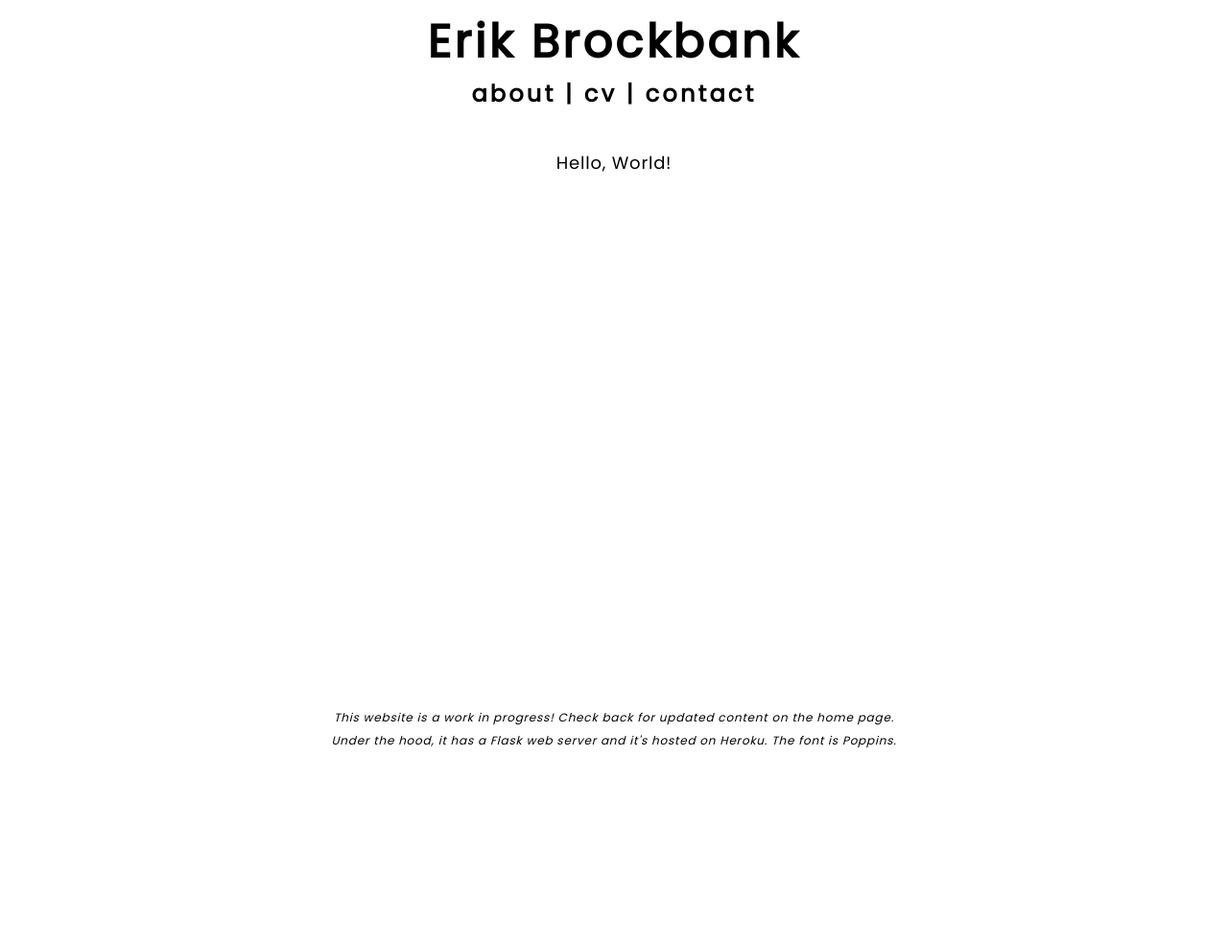
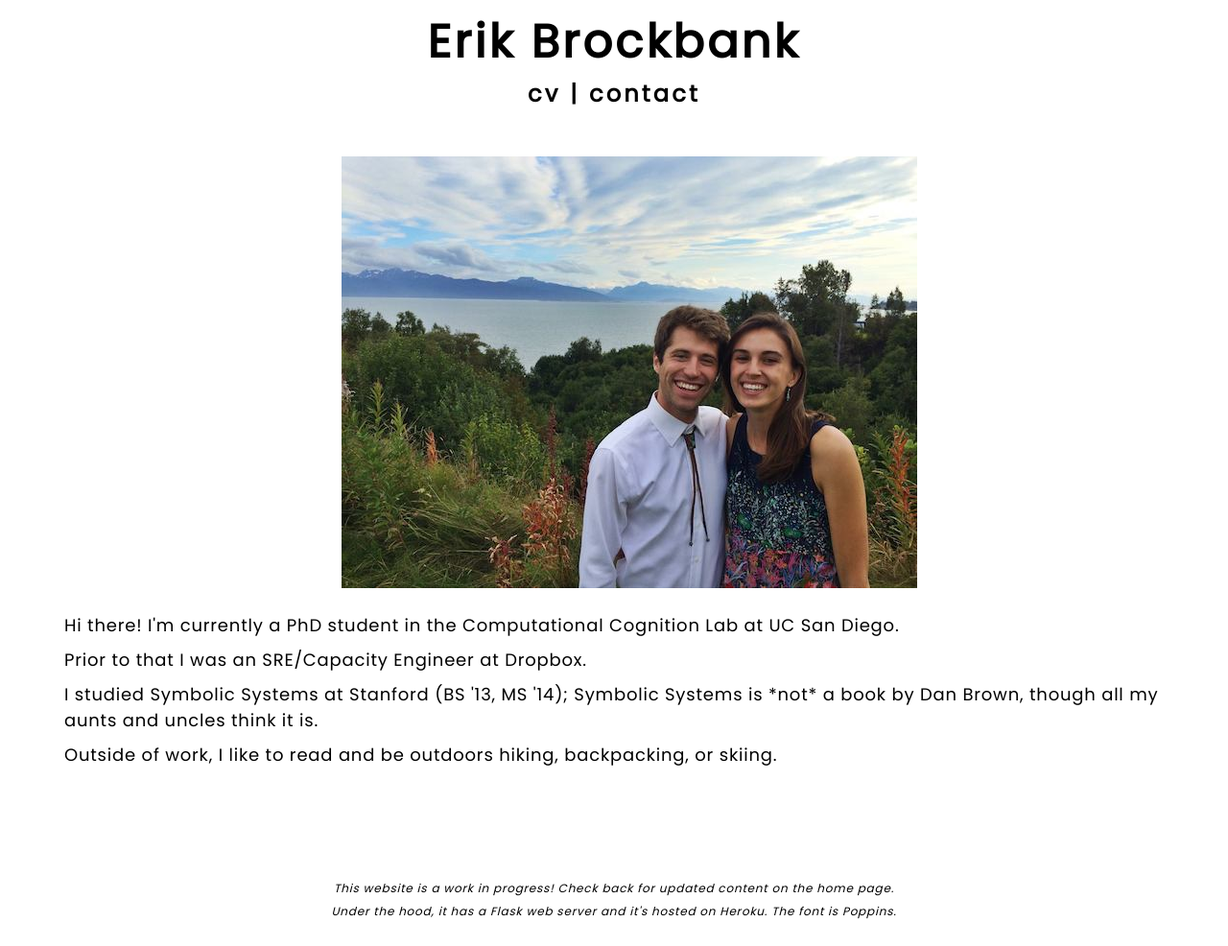
Before and after one commit to erik-brockbank/website, a Flask app: page / in a window 1280 px wide. Shown: the whole page at 96% size. Before the commit the page ends 780 px from the top, so only its background shows below. Run offline with Flask 2, Linux system fonts and the light colour scheme.

Commit message:
move about to index, cleanup

```diff
--- a/requirements.txt
+++ b/requirements.txt
@@ -2,7 +2,7 @@ click==6.7
 Flask==0.12.3
 gunicorn==19.6.0
 itsdangerous==0.24
-Jinja2==2.10.1
+Jinja2 = ">=2.10.1"
 MarkupSafe==0.23
 requests==2.20.0
 virtualenv==15.1.0
--- a/static/style.css
+++ b/static/style.css
@@ -48,10 +48,7 @@ p{
 	flex-direction: row;
 	flex-wrap: wrap;
 	justify-content: center;
-}
-
-.index-bucket{
-	font-size: 18px;
+        margin-left: 2em;
 }
 
 .about-img-bucket{
@@ -84,7 +81,7 @@ p{
 	font-size: 12px;
 	display: flex;
 	flex-direction: column;
-	margin-top: auto;
+	margin-top: 8em;
 	margin-bottom: 2em;
 }
 .footer-item{
--- a/templates/contact.html
+++ b/templates/contact.html
@@ -3,9 +3,6 @@
 <div class="contact-bucket">
 	<p class="contact-field"><a id="linkedin-contact" href="https://www.linkedin.com/in/erik-brockbank"><b>linkedin</b></a></p>
 	<p class="contact-field"><a id="github-contact" href="https://github.com/erik-brockbank"><b>github</b></a></p>
-	<p class="contact-field">
-		<a id="facebook-contact" href="https://www.facebook.com/erik.brockbank"><b>facebook</b></a>,
-	</p>
 	<p class="contact-field" id="email-contact"><b>email: </b> erik.brockbank "at" gmail.com</p>
 </div>
 {% endblock %}
--- a/templates/index.html
+++ b/templates/index.html
@@ -2,20 +2,14 @@
 <head>
 	<title>erikb</title>
     <link rel="stylesheet" type="text/css" href="/static/style.css">
-    <link rel="icon" type="image/png" href="/static/img/tree2.png">
+    <link rel="icon" type="image/png" href="/static/img/favicon_tree.png">
 </head>
 <header class="top-header">
     <h1 id="name-head">
     	<a href="/">Erik Brockbank</a>
     </h1>
     <h2 id="nav-head">
-    {% if page=="about" %}
-    	<a href="/about"><u>about</u></a>
-    {% else %}
-    	<a href="/about">about</a>
-    {% endif %}
-    	<span> | </span>
-   	{% if page=="cv" %}
+    {% if page=="cv" %}
     	<a href="/cv"><u>cv</u></a>
     {% else %}
     	<a href="/cv">cv</a>
@@ -30,9 +24,19 @@
 </header>
 	<div class="container" id="content-bucket">
 		{% block content %}
-		<div class="index-bucket">
-			<p>Hello, World!</p>
-		</div>
+                <div class="about-bucket">
+                        <div class="about-img-bucket">
+                                <div class="about-img-container">
+                                        <img src="/static/img/about_photo.jpg" id="about-img" alt="photo">
+                                </div>
+                        </div>
+                        <div class="about-text-bucket">
+                                <p>Hi there! I'm currently a PhD student in the <a href="http://www.evullab.org/">Computational Cognition Lab</a> at UC San Diego.</p>
+                                <p>Prior to that I was an SRE/Capacity Engineer at Dropbox.</p>
+                                <p>I studied Symbolic Systems at Stanford (BS '13, MS '14); Symbolic Systems is *not* a book by Dan Brown, though all my aunts and uncles think it is.</p>
+                                <p>Outside of work, I like to read and be outdoors hiking, backpacking, or skiing.</p>
+                        </div>
+                </div>
 		{% endblock %}
 	</div>
 <footer class="footer">
```
Also changed, not shown: templates/about.html (deleted, +0 -17 lines), static/img/about_photo.jpg (renamed from static/img/photo3.jpg), static/img/favicon_tree.png (renamed from static/img/tree2.png), static/img/mtn.png (deleted), static/img/photo.jpg (deleted), static/img/photo2.jpg (deleted), static/img/tree.png (deleted), 2 other files.
